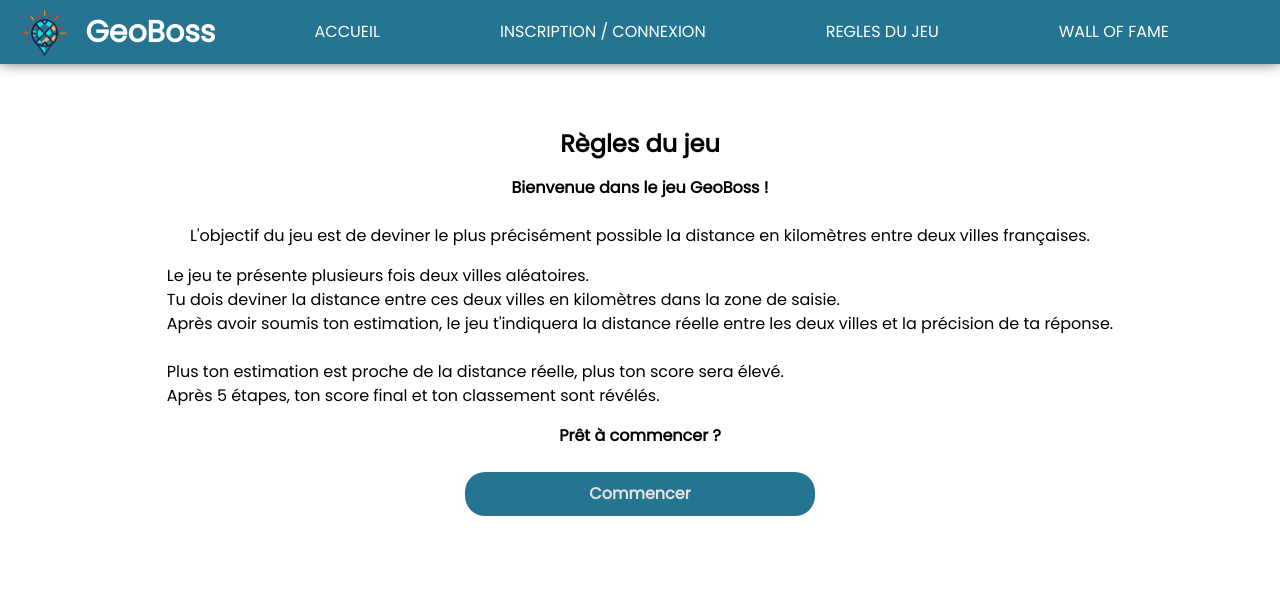
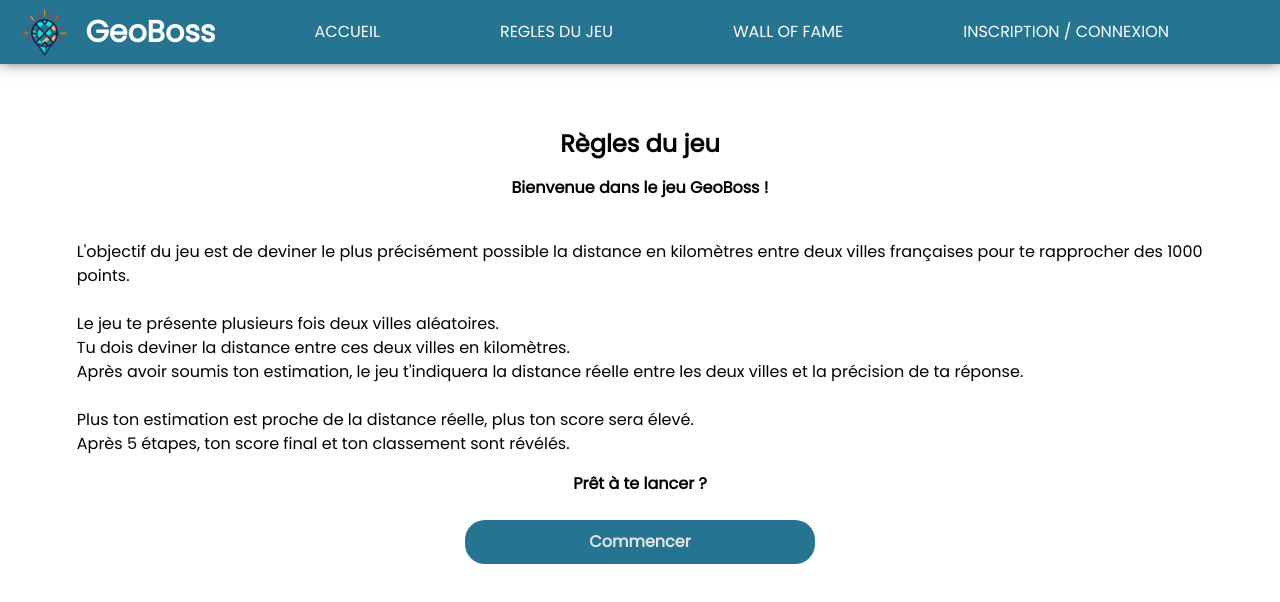
Before and after one commit to GaspardCLD/GeoBoss, a React (Vite) app in the folder frontend/: page /rules in a window 1280 px wide. Shown: the top 602 px of the page. Built offline with nearby package versions, Linux system fonts and the light colour scheme; no server answers.

Commit message:
C4_GeoBoss minor fixes

```diff
--- a/frontend/index.html
+++ b/frontend/index.html
@@ -2,7 +2,6 @@
 <html lang="fr">
   <head>
     <meta charset="UTF-8" />
-    <link rel="icon" type="image/svg+xml" href="/src/favicon.svg" />
     <link
       href="https://fonts.googleapis.com/css?family=Poppins"
       rel="stylesheet"
--- a/frontend/src/App.jsx
+++ b/frontend/src/App.jsx
@@ -18,7 +18,7 @@ function App() {
 
   useEffect(() => {
     axios
-      .post(`${import.meta.env.VITE_BACKEND_URL}/cities`)
+      .get(`${import.meta.env.VITE_BACKEND_URL}/cities/fetch`)
       .then(() => {
         setCitiesLoaded(true);
       })
--- a/frontend/src/components/BurgerMenu.jsx
+++ b/frontend/src/components/BurgerMenu.jsx
@@ -1,4 +1,3 @@
-/* eslint-disable import/no-extraneous-dependencies */
 import React, { useContext } from "react";
 import PropTypes from "prop-types";
 import { Link } from "react-router-dom";
@@ -43,19 +42,7 @@ function BurgerMenu({ burgerMenuOpen, setBurgerMenuOpen }) {
           ACCUEIL
           <img src={arrow} alt="flèche" />
         </Link>
-        {!isLoggedIn && (
-          <button
-            type="button"
-            className="flex w-[100%] justify-between items-center pt-[4px]"
-            onClick={() => {
-              setBurgerMenuOpen(false);
-              setOpenLoginModal(true);
-            }}
-          >
-            INSCRIPTION / CONNEXION
-            <img src={arrow} alt="flèche" />
-          </button>
-        )}
+
         <Link
           to="/rules"
           className="flex w-[100%] justify-between items-center py-[4px]"
@@ -72,6 +59,19 @@ function BurgerMenu({ burgerMenuOpen, setBurgerMenuOpen }) {
           WALL OF FAME
           <img src={arrow} alt="flèche" />
         </Link>
+        {!isLoggedIn && (
+          <button
+            type="button"
+            className="flex w-[100%] justify-between items-center pt-[4px]"
+            onClick={() => {
+              setBurgerMenuOpen(false);
+              setOpenLoginModal(true);
+            }}
+          >
+            INSCRIPTION / CONNEXION
+            <img src={arrow} alt="flèche" />
+          </button>
+        )}
         {isLoggedIn && (
           <Link
             to="/"
--- a/frontend/src/components/Login.jsx
+++ b/frontend/src/components/Login.jsx
@@ -12,7 +12,8 @@ import ConfirmationModal from "./ConfirmationModal";
 
 function Login() {
   const { setUserPseudo, setIsLoggedIn, setUserID } = useContext(AuthContext);
-  const { openLoginModal, setOpenLoginModal } = useContext(StatesContext);
+  const { openLoginModal, setOpenLoginModal, citiesLoaded } =
+    useContext(StatesContext);
   const [currentStep, setCurrentStep] = useState(1);
   const [user, setUser] = useState({ pseudo: "", password: "", password2: "" });
   const [alreadyUsedPseudo, setAlreadyUsedPseudo] = useState(false);
@@ -37,11 +38,11 @@ function Login() {
       .post(`${import.meta.env.VITE_BACKEND_URL}/login`, user)
       .then((response) => {
         setConfirmationModalOpen(true);
+        resetParameters();
+
         const { token } = response.data;
         Cookies.set("jwt", token, { secure: true, sameSite: "strict" });
         const jwtToken = Cookies.get("jwt");
-
-        resetParameters();
         if (jwtToken) {
           const decodedToken = jwtDecode(jwtToken);
           const { pseudo, sub } = decodedToken;
@@ -50,7 +51,11 @@ function Login() {
           setUserPseudo(pseudo);
           setUserID(sub);
           setIsLoggedIn(true);
-          navigateTo("/game");
+          if (citiesLoaded) {
+            navigateTo("/game");
+          } else {
+            navigateTo("/rules");
+          }
         }
       })
       .catch((error) => {
@@ -128,7 +133,7 @@ function Login() {
             </form>
             <button
               ref={loginButtonRef}
-              onClick={handleLoginButtonClick}
+              onClick={() => handleLoginButtonClick()}
               type="button"
               className="w-[47%] h-[44px] flex justify-center items-center  shadow-xs rounded-lg px-[8px]   bg-[#257492] text-[#E3E4E2] font-semibold text-base  hover:font-bold"
             >
--- a/frontend/src/components/NavBar.jsx
+++ b/frontend/src/components/NavBar.jsx
@@ -48,18 +48,7 @@ function NavBar() {
           >
             ACCUEIL
           </Link>
-          {!isLoggedIn && (
-            <button
-              type="button"
-              className="flex w-[100%] justify-between whitespace-nowrap items-center py-[4px]"
-              onClick={() => {
-                setBurgerMenuOpen(false);
-                setOpenLoginModal(true);
-              }}
-            >
-              INSCRIPTION / CONNEXION
-            </button>
-          )}
+
           <Link
             to="/rules"
             className="flex w-[100%] justify-between whitespace-nowrap items-center py-[4px]"
@@ -85,6 +74,18 @@ function NavBar() {
               DECONNEXION
             </Link>
           )}
+          {!isLoggedIn && (
+            <button
+              type="button"
+              className="flex w-[100%] justify-between whitespace-nowrap items-center py-[4px]"
+              onClick={() => {
+                setBurgerMenuOpen(false);
+                setOpenLoginModal(true);
+              }}
+            >
+              INSCRIPTION / CONNEXION
+            </button>
+          )}
         </div>
         <div className="navbar-links flex items-center gap-1.7 sm:gap-[10px] ">
           <div className="Hamburger lg:hidden">
--- a/frontend/src/pages/Game.jsx
+++ b/frontend/src/pages/Game.jsx
@@ -1,4 +1,4 @@
-import React, { useEffect, useContext, useState } from "react";
+import React, { useState, useEffect, useContext } from "react";
 import { useNavigate } from "react-router-dom";
 import axios from "axios";
 import Cookies from "js-cookie";
@@ -7,7 +7,6 @@ import StatesContext from "../../context/StatesContext";
 import GameModal from "./GameModal";
 
 function Game() {
-  const [toggleFetch, setToggleFetch] = useState(false);
   const [randomReady, setRandomReady] = useState(false);
   const [userBestScoreLoaded, setUserBestScoreLoaded] = useState(false);
   const [isLoading, setIsLoading] = useState(true);
@@ -61,7 +60,6 @@ function Game() {
         .put(`${import.meta.env.VITE_BACKEND_URL}/cities/resetusage`)
         .then(() => {
           setCurrentScore(0);
-          setToggleFetch((prevToggleFetch) => !prevToggleFetch);
           setGameStep(1);
         })
         .catch((error) => {
@@ -87,7 +85,7 @@ function Game() {
           setIsLoading(false);
         });
     }
-  }, [citiesLoaded, toggleFetch]);
+  }, [citiesLoaded, gameStep]);
 
   const handleUserResponse = (event) => {
     setUserResponse(event.target.value);
@@ -128,9 +126,7 @@ function Game() {
     const difference = Math.abs(currentDistance - userResponse);
     setExpectedDistance(currentDistance);
 
-    if (difference > currentDistance) {
-      setToggleFetch(!toggleFetch);
-    } else {
+    if (difference <= currentDistance) {
       setCurrentScore(
         currentScore + Math.round((1 - difference / currentDistance) * 200)
       );
@@ -139,7 +135,6 @@ function Game() {
 
     if (gameStep <= 4) {
       setGameStep(gameStep + 1);
-      setToggleFetch(!toggleFetch);
     } else {
       setGameStep(gameStep + 1);
       const userId = parseInt(Cookies.get("id"), 10);
@@ -166,7 +161,6 @@ function Game() {
   };
 
   return isLoading ? (
-    // Render a loading state here (e.g., a spinner)
     <div>Loading...</div>
   ) : (
     citiesLoaded && userBestScoreLoaded && randomReady && (
@@ -177,10 +171,10 @@ function Game() {
           </h1>
           <div className="flex justify-between items-center w-[90vw] text-3xl">
             <h3 className="shadow-xs rounded-[8px] px-[8px] border border-solid border-gray-400  w-[40vw] flex justify-center text-center py-auto">
-              {cities[0]?.name || "Ville 1  "}
+              {cities[0].name}
             </h3>
             <h3 className="shadow-xs rounded-[8px] px-[8px] border border-solid border-gray-400  w-[40vw] flex justify-center text-center ">
-              {cities[1]?.name || "Ville 2"}
+              {cities[1].name}
             </h3>
           </div>
           <div className="flex items-center gap-2 mt-[5vh]">
--- a/frontend/src/pages/Home.jsx
+++ b/frontend/src/pages/Home.jsx
@@ -11,11 +11,11 @@ function Home() {
   const { openLoginModal, setOpenLoginModal } = useContext(StatesContext);
   const { isLoggedIn } = useContext(AuthContext);
   return (
-    <div className="home flex flex-col justify-between gap-10 my-[15vh] mx-[15vw] items-center flex-1">
+    <div className="home flex flex-col justify-between mt-[12vh] mb-[15vh] mx-[15vw] items-center flex-1">
       <h1 className="text-center text-4xl">
         Trouve les distances entre les villes et deviens le
       </h1>
-      <p className="font-bold text-6xl">GEOBOSS</p>
+      <p className="font-bold text-6xl">GeoBoss</p>
       <button
         className="w-[50vw] sm:w-[350px] sm h-[44px] flex justify-center items-center  shadow-xs rounded-[20px] px-[8px]   bg-[#257492] text-[#E3E4E2] font-semibold text-base hover:font-bold"
         type="button"
--- a/frontend/src/pages/Rules.jsx
+++ b/frontend/src/pages/Rules.jsx
@@ -2,10 +2,12 @@ import React, { useContext } from "react";
 import { useNavigate } from "react-router-dom";
 import AuthContext from "../../context/AuthContext";
 import GameContext from "../../context/GameContext";
+import StatesContext from "../../context/StatesContext";
 
 function Rules() {
-  const { isLoggedIn, setOpenLoginModal } = useContext(AuthContext);
+  const { isLoggedIn } = useContext(AuthContext);
   const { setGameStep } = useContext(GameContext);
+  const { setOpenLoginModal } = useContext(StatesContext);
   const navigateTo = useNavigate();
   return (
     <div className="flex flex-col items-center mx-[6vw] my-[5vw]">
@@ -14,15 +16,17 @@ function Rules() {
         Bienvenue dans le jeu GeoBoss ! <br />
       </p>
       <br />
-      <p>
-        L'objectif du jeu est de deviner le plus précisément possible la
-        distance en kilomètres entre deux villes françaises.
-      </p>
+
       <ol className="text-left mt-4">
+        <p>
+          L'objectif du jeu est de deviner le plus précisément possible la
+          distance en kilomètres entre deux villes françaises pour te rapprocher
+          des 1000 points.
+        </p>
+        <br />
         <li>Le jeu te présente plusieurs fois deux villes aléatoires.</li>
         <li>
-          Tu dois deviner la distance entre ces deux villes en kilomètres dans
-          la zone de saisie.
+          Tu dois deviner la distance entre ces deux villes en kilomètres.
         </li>
         <li>
           Après avoir soumis ton estimation, le jeu t'indiquera la distance
@@ -36,7 +40,7 @@ function Rules() {
 
         <li>Après 5 étapes, ton score final et ton classement sont révélés.</li>
       </ol>
-      <p className="mt-4 font-bold">Prêt à commencer ? </p>
+      <p className="mt-4 font-bold">Prêt à te lancer ? </p>
       <br />
 
       <button
```
Also changed, not shown: 2 other files (tests, documents, lock files or other folders).
